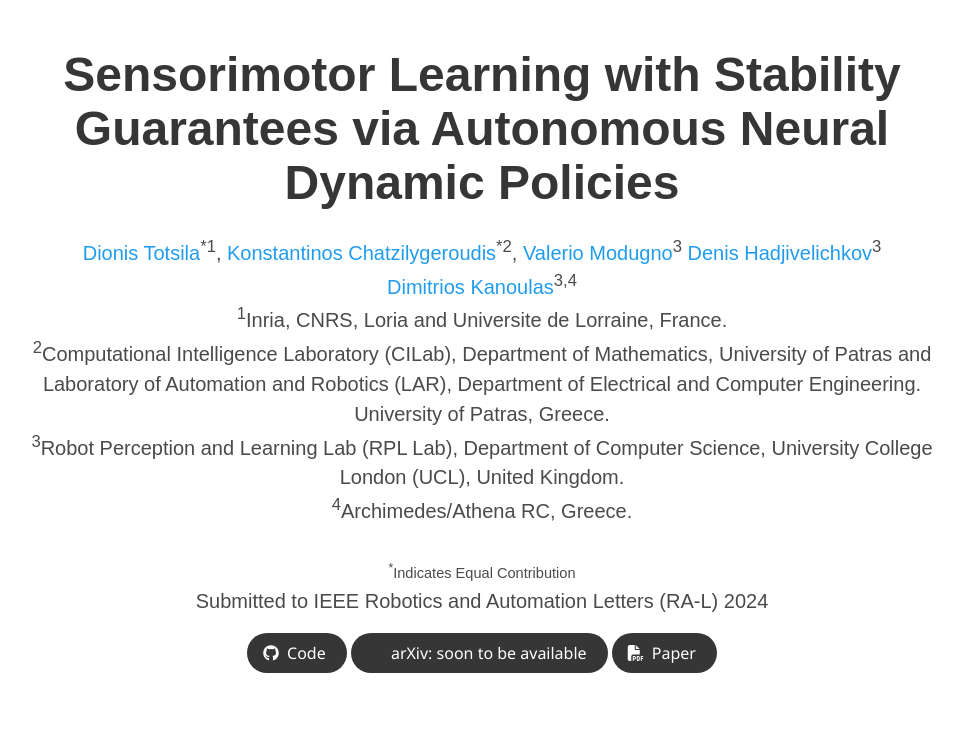
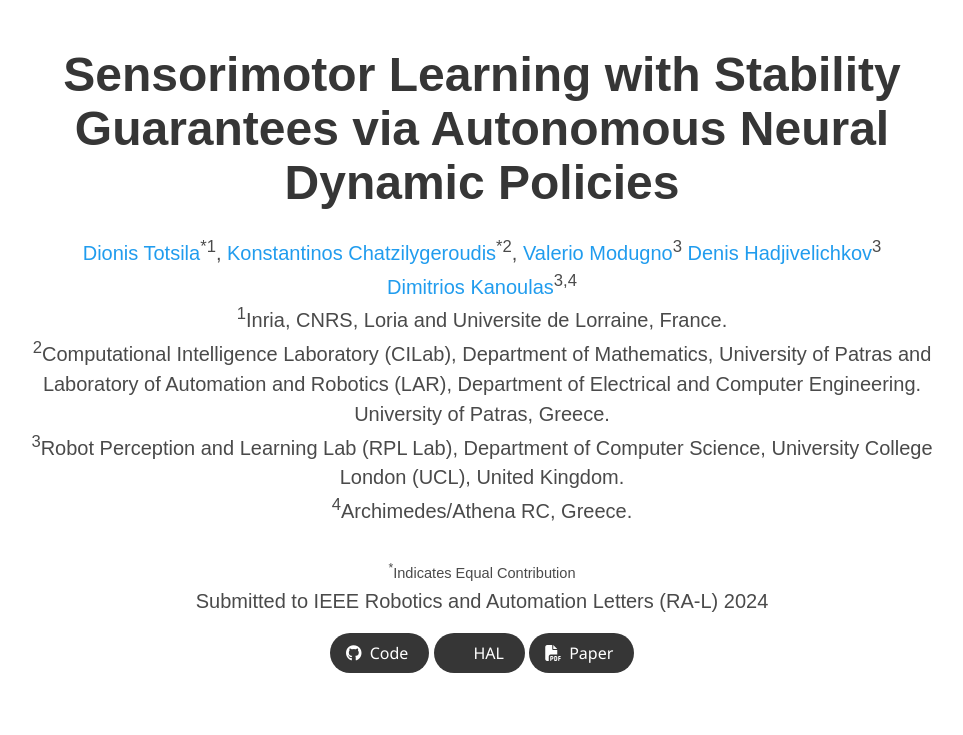
Before and after one commit to NOSALRO/andps, a plain HTML site: page docs/index.html in a window 1280 px wide. Shown: the top 735 px of the page, without its empty margins (158-1121 px from the left). Drawn offline with nearby package versions, Linux system fonts and the light colour scheme; some icons are missing; a web font is replaced by a local one.

Commit message:
arXiv --> HAL

```diff
--- a/docs/index.html
+++ b/docs/index.html
@@ -133,11 +133,11 @@
 
               <!-- ArXiv abstract Link -->
               <span class="link-block">
-                <a href="#" target="+" class="external-link button is-normal is-rounded is-dark">
+                <a href="https://inria.hal.science/hal-04913600" target="+" class="external-link button is-normal is-rounded is-dark">
                   <span class="icon">
                     <i class="ai ai-arxiv"></i>
                   </span>
-                  <span>arXiv: soon to be available</span>
+                  <span>HAL</span>
                 </a>
               </span>
 
```
